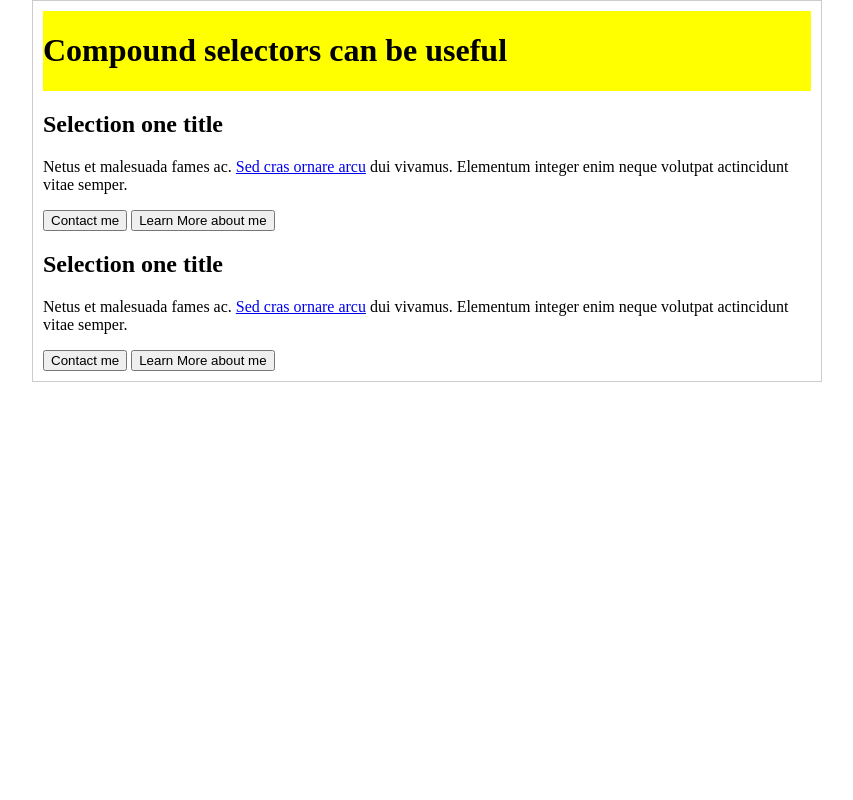
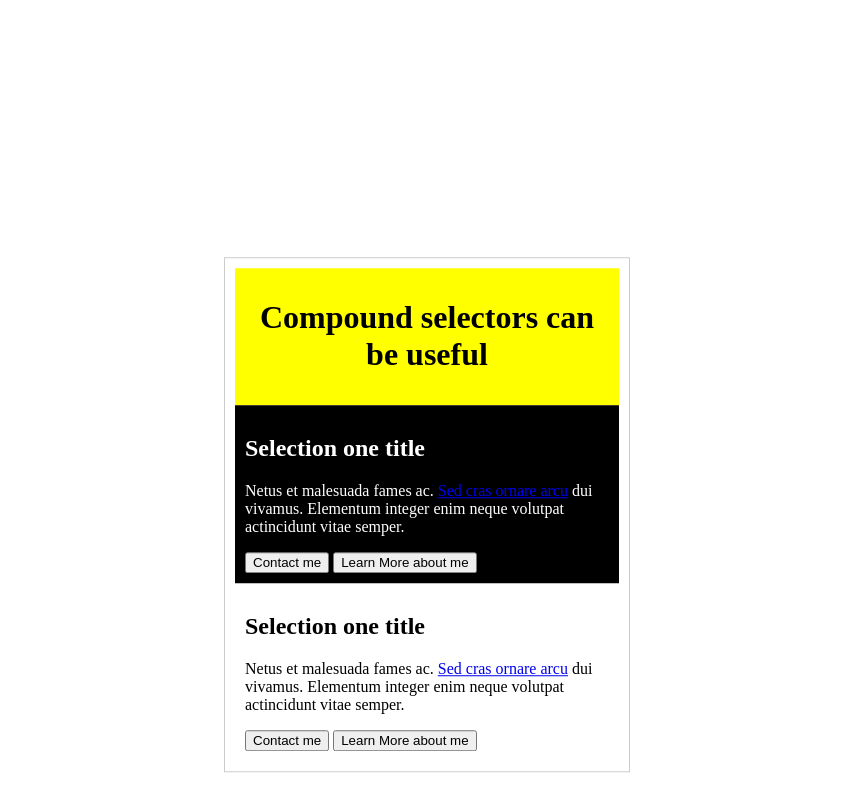
Before and after one commit to charmming/flexDev, a plain HTML site: page index.html in a window 1280 px wide. Shown: the whole page, without its empty margins (213-1066 px from the left). Drawn offline with Linux system fonts and the light colour scheme.

Commit message:
final design

```diff
--- a/index.html
+++ b/index.html
@@ -18,7 +18,7 @@
             <button>Contact me</button>
             <button>Learn More about me</button>
         </section>
-        <section class="firstSection">
+        <section class="secondSection">
                 <h2>Selection one title</h2>
                 <p>Netus et malesuada fames ac. <a href="#">Sed cras ornare arcu</a> dui vivamus. Elementum integer enim neque volutpat actincidunt vitae semper.</p>
                 <button>Contact me</button>
--- a/less/styles.less
+++ b/less/styles.less
@@ -2,7 +2,7 @@
 @background-color: #f3f3f3;
 @primary-color: yellow;
 @secondary-color: black;
-@width: 80%;
+@width: 30%;
 
 .page {
     text-decoration: none;
@@ -27,12 +27,29 @@ body {
     .container();
 }
 
+.sectionEdit{
+    padding: 10px;
+}
+
 .container-parent {
     border: 1px #ccc solid;
     padding: 10px;
     flex-direction: column;
+    transform: translate(0, 50%);
 }
 
 header{
     background: @primary-color;
+    padding: 10px;
+    text-align: center;
 }
+
+.firstSection {
+    background: @secondary-color;
+    color: white;
+    .sectionEdit();
+}
+
+.secondSection{
+    .sectionEdit();
+}
```
Also changed, not shown: css/styles.css.
